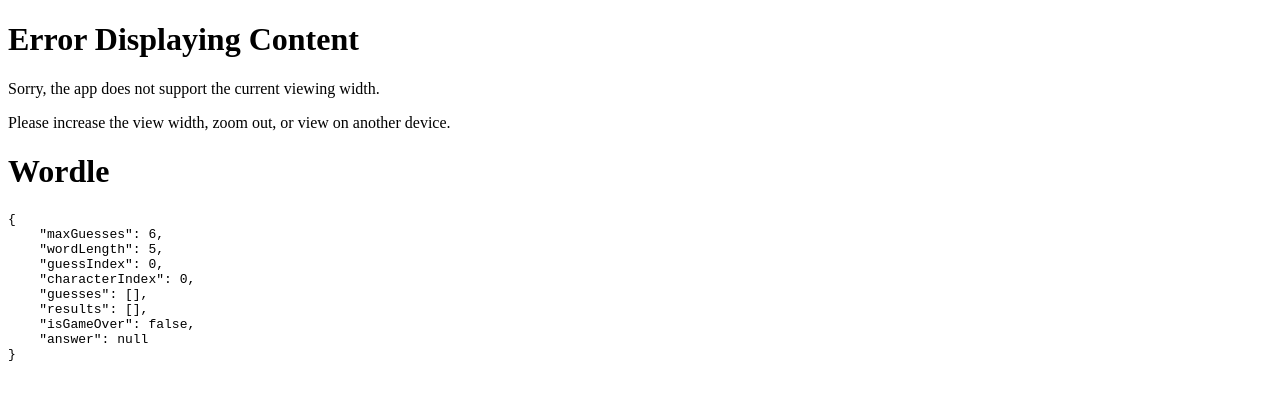
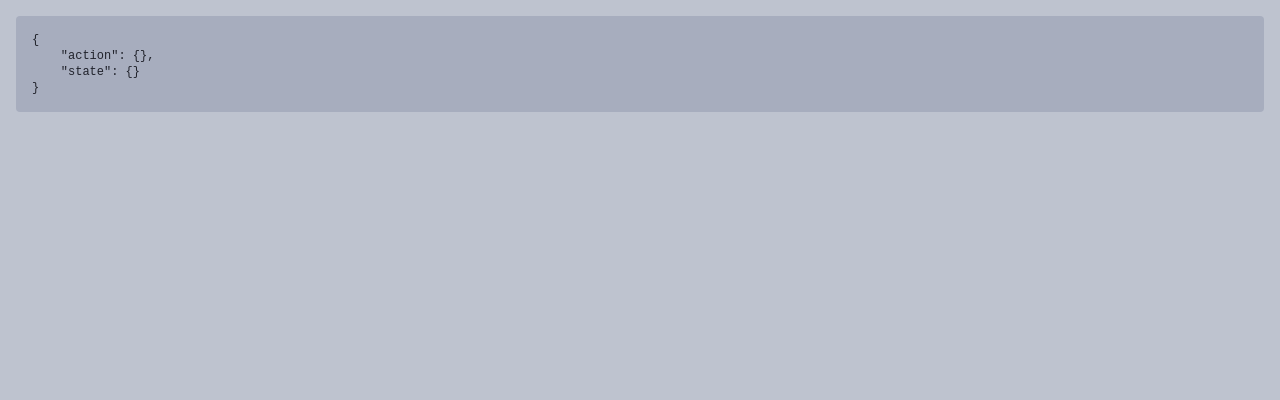
Before and after one commit to davidjcastner/webapp-wordle, a React app: page / in a window 1280 px wide. Shown: the top 400 px of the page. Built offline with nearby package versions, Linux system fonts and the light colour scheme; no server answers.

Commit message:
create debugger for refactor

```diff
--- /dev/null
+++ b/src/Debugger.tsx
@@ -0,0 +1,89 @@
+import { FC, useEffect, useReducer, useState } from 'react';
+import './debugger.css';
+
+/** helper lookup for event.code to character */
+const keyCodeToLetter = {
+    KeyA: 'A',
+    KeyB: 'B',
+    KeyC: 'C',
+    KeyD: 'D',
+    KeyE: 'E',
+    KeyF: 'F',
+    KeyG: 'G',
+    KeyH: 'H',
+    KeyI: 'I',
+    KeyJ: 'J',
+    KeyK: 'K',
+    KeyL: 'L',
+    KeyM: 'M',
+    KeyN: 'N',
+    KeyO: 'O',
+    KeyP: 'P',
+    KeyQ: 'Q',
+    KeyR: 'R',
+    KeyS: 'S',
+    KeyT: 'T',
+    KeyU: 'U',
+    KeyV: 'V',
+    KeyW: 'W',
+    KeyX: 'X',
+    KeyY: 'Y',
+    KeyZ: 'Z',
+};
+
+/** action types */
+enum ActionType {
+    NEW_GAME = 'NEW_GAME',
+    ADD_CHARACTER = 'ADD_CHARACTER',
+    REMOVE_CHARACTER = 'REMOVE_CHARACTER',
+    SUBMIT_GUESS = 'SUBMIT_GUESS',
+}
+const initialState = {};
+const reducer = (state, action) => state;
+
+/** only displays the current state of the application for debugging */
+export const Debugger: FC = () => {
+    // setup reducer
+    const [state, dispatch] = useReducer(reducer, initialState);
+    const [lastAction, setLastAction] = useState({});
+
+    // bind dispatch to event handler
+    const keydownHandler = (event: KeyboardEvent): void => {
+        const code = event.code;
+        let action;
+        // check if actionable key
+        if (code === 'Slash') {
+            action = { type: ActionType.NEW_GAME };
+        } else if (code in keyCodeToLetter) {
+            action = {
+                type: ActionType.ADD_CHARACTER,
+                payload: keyCodeToLetter[code],
+            };
+        } else if (code === 'Backspace') {
+            action = { type: ActionType.REMOVE_CHARACTER };
+        } else if (code === 'Enter') {
+            action = { type: ActionType.SUBMIT_GUESS };
+        }
+        // if actionable key, set last action and dispatch
+        if (action) {
+            setLastAction(action);
+            dispatch(action);
+        }
+    };
+
+    // add event listener when app is ready
+    useEffect(() => {
+        document.addEventListener('keydown', keydownHandler);
+    }, []);
+
+    // create a debug string for what needs debugging
+    const debugObject = { action: lastAction, state };
+    const debugString = JSON.stringify(debugObject, null, 4);
+
+    // return debugger component
+    return (
+        <div className='debugger'>
+            <pre>{debugString}</pre>
+        </div>
+    );
+};
--- /dev/null
+++ b/src/debugger.css
@@ -0,0 +1,10 @@
+.debugger pre {
+    background-color: var(--color-primary-200);
+    border-color: var(--color-primary-300);
+    border-radius: 0.25rem;
+    border-width: 0.125rem;
+    padding: 1rem;
+    margin: 1rem;
+    line-height: 1rem;
+    font-size: 0.75rem;
+}
--- /dev/null
+++ b/src/styles/colors.css
@@ -0,0 +1,39 @@
+:root {
+    --default-color-primary-100: hsl(225, 15%, 78%);
+    --default-color-primary-200: hsl(225, 15%, 70%);
+    --default-color-primary-300: hsl(225, 15%, 62%);
+    --default-color-primary-400: hsl(225, 15%, 54%);
+    --default-color-primary-500: hsl(225, 15%, 46%);
+    --default-color-primary-600: hsl(225, 15%, 38%);
+    --default-color-primary-700: hsl(225, 15%, 30%);
+    --default-color-primary-800: hsl(225, 15%, 22%);
+    --default-color-primary-900: hsl(225, 15%, 15%);
+}
+
+@media (prefers-color-scheme: light) {
+    :root {
+        --color-primary-100: var(--default-color-primary-100);
+        --color-primary-200: var(--default-color-primary-200);
+        --color-primary-300: var(--default-color-primary-300);
+        --color-primary-400: var(--default-color-primary-400);
+        --color-primary-500: var(--default-color-primary-500);
+        --color-primary-600: var(--default-color-primary-600);
+        --color-primary-700: var(--default-color-primary-700);
+        --color-primary-800: var(--default-color-primary-800);
+        --color-primary-900: var(--default-color-primary-900);
+    }
+}
+
+@media (prefers-color-scheme: dark) {
+    :root {
+        --color-primary-100: var(--default-color-primary-900);
+        --color-primary-200: var(--default-color-primary-800);
+        --color-primary-300: var(--default-color-primary-700);
+        --color-primary-400: var(--default-color-primary-600);
+        --color-primary-500: var(--default-color-primary-500);
+        --color-primary-600: var(--default-color-primary-400);
+        --color-primary-700: var(--default-color-primary-300);
+        --color-primary-800: var(--default-color-primary-200);
+        --color-primary-900: var(--default-color-primary-100);
+    }
+}
--- /dev/null
+++ b/src/styles/default.css
@@ -0,0 +1,8 @@
+html {
+    background-color: var(--color-primary-100);
+    color: var(--color-primary-900);
+}
+
+body {
+    margin: 0;
+}
```
Also changed, not shown: src/app.tsx (+6 -2 lines).
